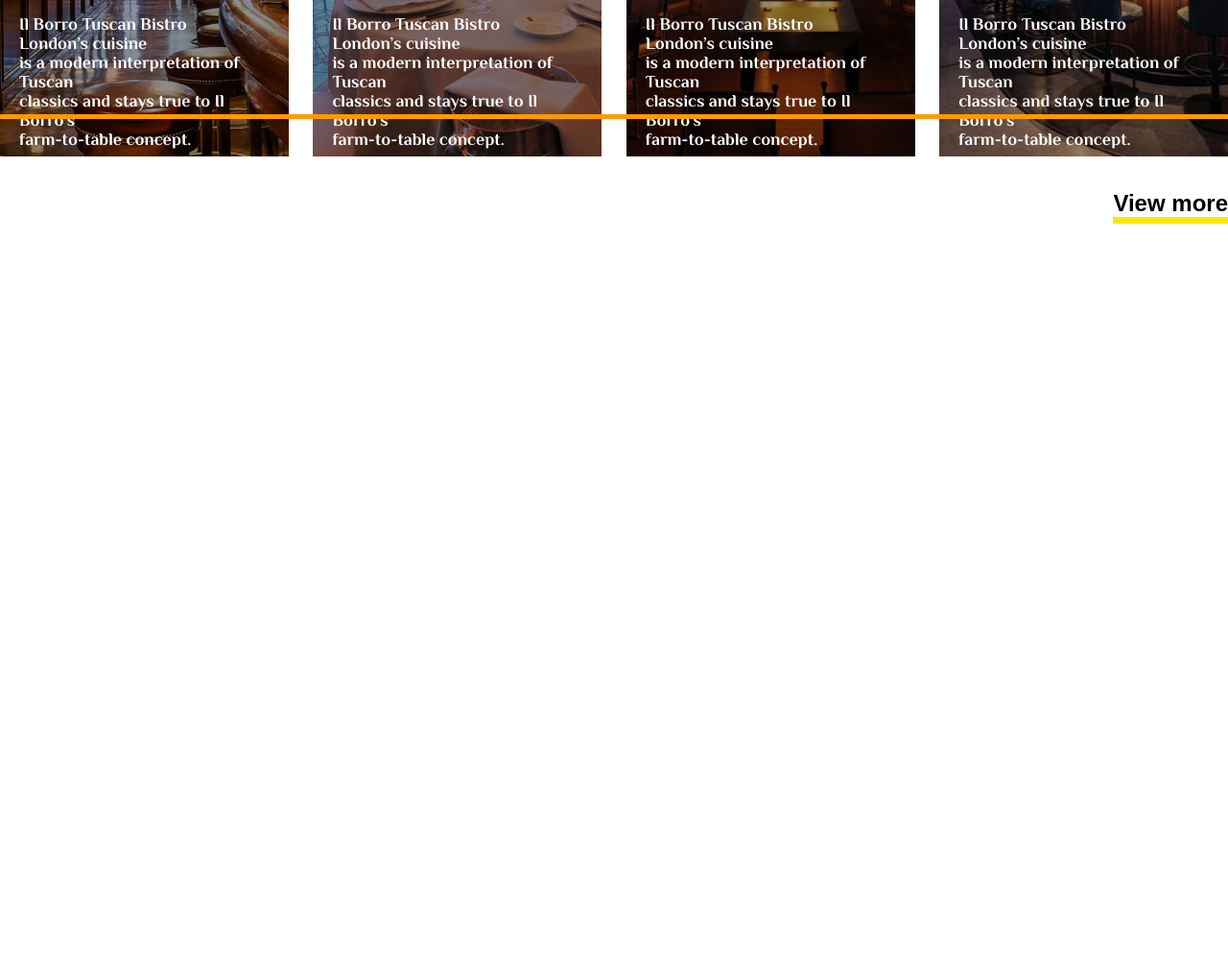
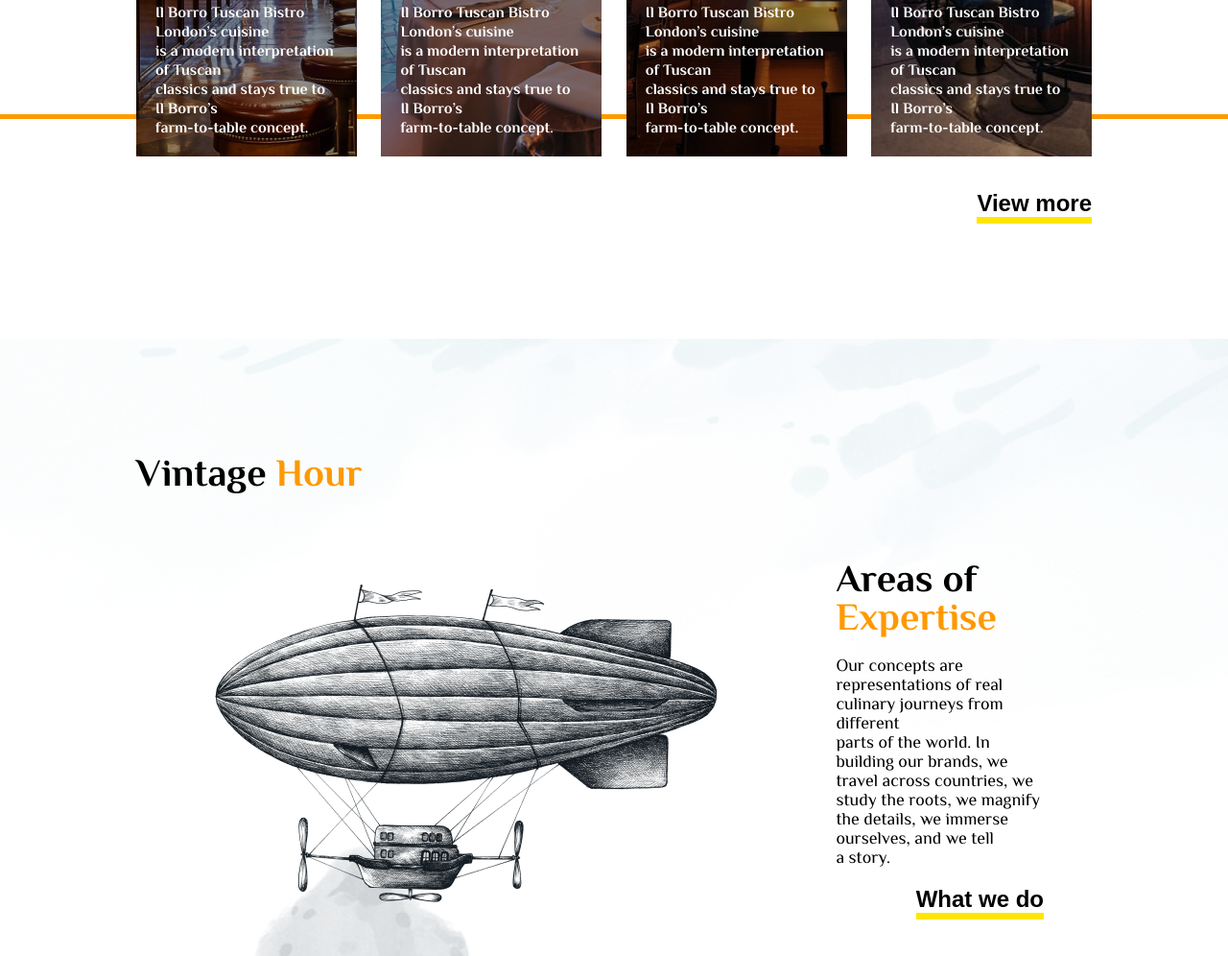
Before and after one commit to miss-ray/Homework9, a plain HTML site: page index.html in a window 1280 px wide. Shown: the part 2755-3751 px from the top of the page at 96% size. Before the commit the page ends 3108 px from the top, so only its background shows below. Drawn offline with Linux system fonts and the light colour scheme.

Commit message:
finished Vintage Hour part

```diff
--- a/index.html
+++ b/index.html
@@ -153,6 +153,27 @@
           <button class="second-btn">View more</button>
         </div>
       </div>
+      <div class="main-block vintage-hour">
+        <div class="container">
+          <h2>Vintage <span>Hour</span></h2>
+          <div class="vintage-hour-grid">
+            <img class="image" src="image/image1.png" alt="image" />
+            <div class="areas">
+              <h2>Areas of <span>Expertise</span></h2>
+              <p>
+                Our concepts are representations of real culinary journeys from
+                different <br />
+                parts of the world. In building our brands, we travel across
+                countries, we <br />
+                study the roots, we magnify the details, we immerse ourselves,
+                and we tell <br />
+                a story.
+              </p>
+              <button class="second-btn">What we do</button>
+            </div>
+          </div>
+        </div>
+      </div>
     </header>
   </body>
 </html>
--- a/style/style.css
+++ b/style/style.css
@@ -340,11 +340,15 @@ p {
   background: var(--font-color1);
   padding: 120px 0;
 }
+.our-collection .container {
+  margin: 0 142px;
+}
 .line {
   position: absolute;
   width: 100%;
   height: 5px;
   background-color: var(--font-color2);
+  z-index: 0;
 }
 .top {
   top: 266px;
@@ -366,7 +370,8 @@ p {
   width: 100%;
   height: 500px;
   background-size: cover;
-  padding: 297px 37px 70px 20px;
+  padding: 285px 20px 70px 20px;
+  z-index: 2;
 }
 .city-btn {
   font-size: 2.4rem;
@@ -381,7 +386,7 @@ p {
   transition: 0.3s;
 }
 .our-collection-grid p {
-  font-size: 1.8rem;
+  font-size: 1.6rem;
   font-weight: 700;
   color: var(--font-color1);
   line-height: 2rem;
@@ -395,7 +400,8 @@ p {
   width: 100%;
   height: 500px;
   background-size: cover;
-  padding: 297px 37px 70px 20px;
+  padding: 285px 20px 70px 20px;
+  z-index: 2;
 }
 .travel3 {
   background-image: url(../image/MaskGroup3.png);
@@ -405,7 +411,8 @@ p {
   width: 100%;
   height: 500px;
   background-size: cover;
-  padding: 297px 37px 70px 20px;
+  padding: 285px 20px 70px 20px;
+  z-index: 2;
 }
 .travel4 {
   background-image: url(../image/MaskGroup4.png);
@@ -415,5 +422,45 @@ p {
   width: 100%;
   height: 500px;
   background-size: cover;
-  padding: 297px 37px 70px 20px;
+  padding: 285px 20px 70px 20px;
+  z-index: 2;
 }
+.vintage-hour {
+  display: flex;
+  background-image: url(../image/MaskGroup5.png);
+  background-blend-mode: multiply;
+  padding: 120px 142px;
+  background-repeat: no-repeat;
+  height: 904px;
+  background-size: cover;
+  align-items: start;
+  justify-content: center;
+  background-position: center;
+}
+.vintage-hour-grid {
+  display: grid;
+  grid-template-columns: 2fr 3fr;
+  grid-template-rows: 2fr;
+  grid-column-gap: 8vw;
+}
+.image {
+  margin-right: 0;
+  margin-left: 60px;
+}
+.areas {
+  margin-right: 50px;
+}
+.areas p {
+  font-size: 1.8rem;
+  font-weight: 400;
+  color: var(--font-color3);
+  line-height: 2rem;
+  text-align: start;
+  margin: 20px 0;
+}
+.areas h2 {
+  margin-bottom: 0;
+}
+.areas .second-btn {
+  margin-top: 0;
+}
```
